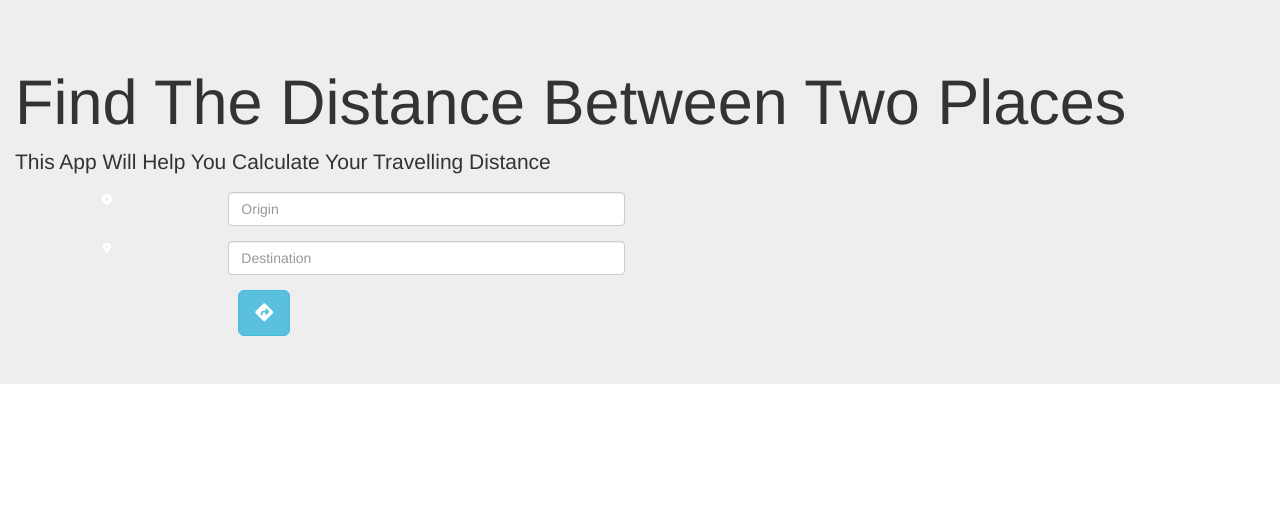
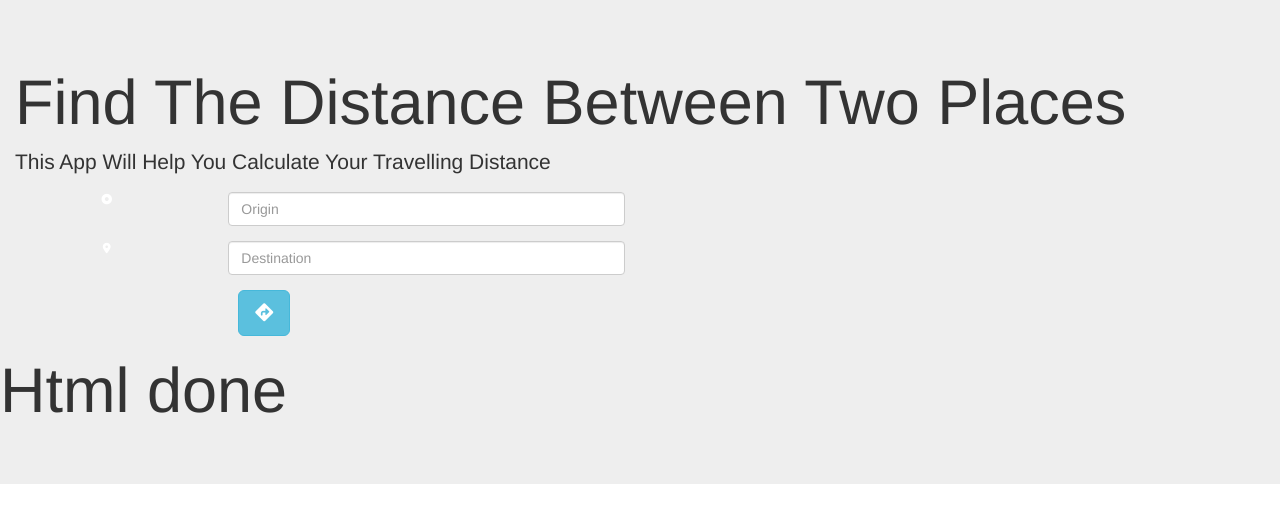
Before and after one commit to himanshu-1808/GoogleMaps, a plain HTML site: page index.html in a window 1280 px wide. Drawn offline with Linux system fonts and the light colour scheme; some packages are replaced by stand-ins of ours.

Commit message:
Html part completed

```diff
--- a/index.html
+++ b/index.html
@@ -37,6 +37,7 @@
                 <button class="btn btn-info btn-lg"><i class="fa-solid fa-diamond-turn-right"></i></button>
             </div>
         </div>
+        <h1>Html done</h1>
         <div class="container-fluid">
             <div id="googleMap">
             </div>
```
